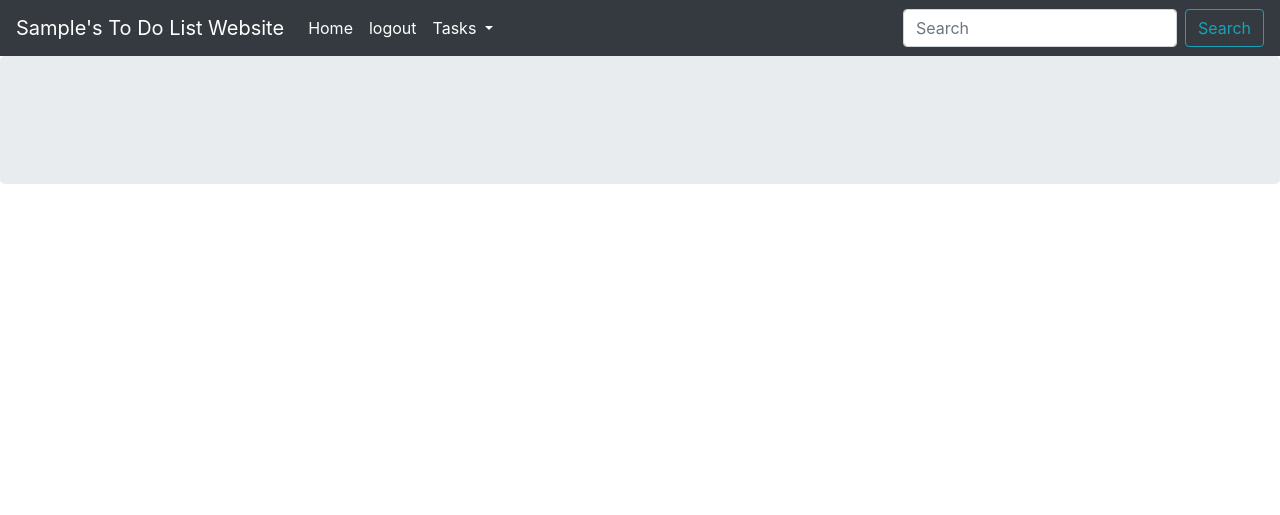
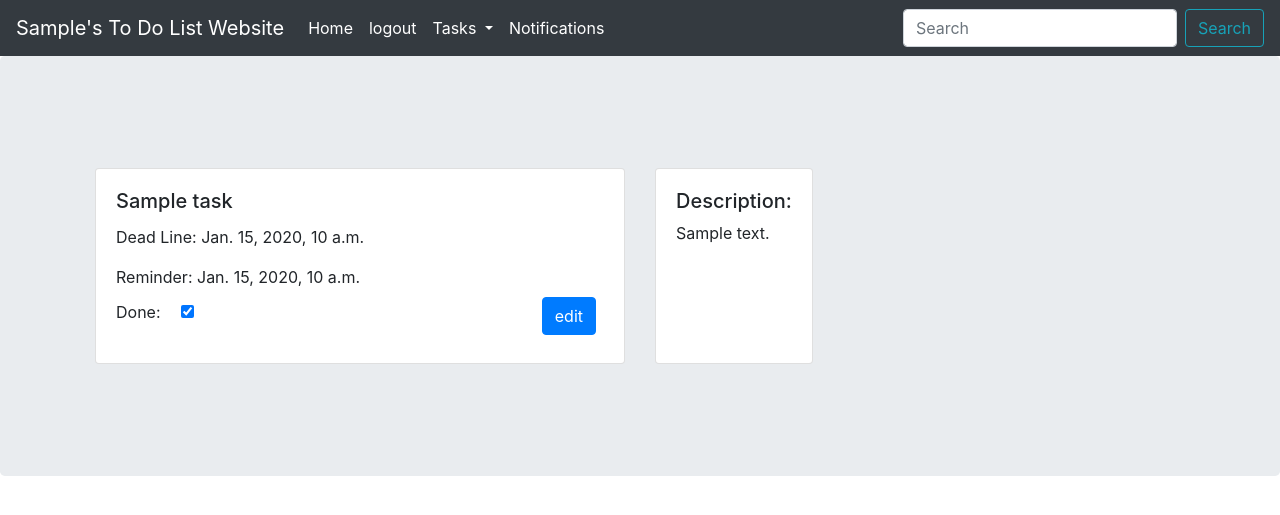
Before and after one commit to arian-rad/To-Do-App, a Django app: page /completed-tasks/ in a window 1280 px wide. Shown: the top 515 px of the page. Run offline with Django 3.2, Linux system fonts and the light colour scheme; a user stored in the database is signed in; tables that the repository leaves empty hold one stand-in row (values such as "Sample post"); some libraries are stand-ins or nearby versions.

Commit message:
solved the postgresql problem and added notification V1

```diff
--- a/mysite/templates/mysite/show_archive.html
+++ b/mysite/templates/mysite/show_archive.html
@@ -1,7 +1,7 @@
 {% extends 'base.html' %}
 {% block content %}
     {% for task in object_list %}
-        {% if task.status == 'true' %}
+        {% if task.status %}
             <div class="row m-5">
   <div class="col-sm-6">
     <div class="card">
@@ -10,7 +10,7 @@
           <p class="card-text">Dead Line: {{task.deadline_date}}</p>
           <time class="card-text">Reminder: {{task.reminder}}</time>
           <br>
-          {% if task.status == 'true' %}
+          {% if task.status  %}
             <span>Done: <input class="m-3" type="checkbox" name="status" checked></span>
           {% else %}
             <span>Done: <input class="m-3" type="checkbox" name="status"></span>
--- a/mysite/templates/mysite/show_tasks.html
+++ b/mysite/templates/mysite/show_tasks.html
@@ -1,7 +1,7 @@
 {% extends 'base.html' %}
 {% block content %}
     {% for task in object_list %}
-        {% if task.status == 'false' %} {% comment %}Showing only Undone tasks because they are more necessary {% endcomment %}
+        {% if not task.status  %} {% comment %}Showing only Undone tasks because they are more necessary {% endcomment %}
         <div class="row m-5">
   <div class="col-sm-6">
     <div class="card">
@@ -10,7 +10,8 @@
           <p class="card-text">Dead Line: {{task.deadline_date}}</p>
           <time class="card-text">Reminder: {{task.reminder}}</time>
           <br>
-          {% if task.status == 'true' %}
+          {% comment %}{% if task.status == 'true' %}{% endcomment %}
+          {% if task.status %}
 <!--            <span>Done: <input class="m-3" type="checkbox" name="status" checked></span>-->
             <span> status: <button class="btn btn-primary btn-sm mt-2">Done</button> </span>
           {% else %}
--- a/mysite/urls.py
+++ b/mysite/urls.py
@@ -5,6 +5,7 @@
 
 urlpatterns = [
     path('', views.HomeTemplateView.as_view(), name='home'),
+    path('showing-all-notifications/', views.NotificationListView.as_view(), name='show-notification'),
     path('add-task/', views.TaskCreateView.as_view(), name='add-task'),
     path('showing-all-tasks/', views.TaskListView.as_view(), name='show-all-tasks'),
     path('edit-task/<str:slug>/<int:pk>/', views.TaskUpdateView.as_view(), name='edit-task'),
--- a/mysite/views.py
+++ b/mysite/views.py
@@ -95,19 +95,16 @@
 
     def get_context_data(self, **kwargs):
         context = super(TaskListView, self).get_context_data()
-        print(Task.objects.filter(status=False).query)
-        # undone_tasks = Task.objects.filter(status=False)
-        # print(undone_tasks)
-        # for task in undone_tasks:
-        #     # if datetime.now() == task.reminder:
-        #     # print(datetime.now())
-        #     #     ReminderNotification.objects.create(
-        #     #         owner=task.user,
-        #     #         message=f'Reminding {task.title} deadline:{task.deadline_date}',
-        #     #         task=task
-        #     #     )
-        #     print(datetime.now())
-        # print(Task.objects.filter(status=True).query)
+        undone_tasks = Task.objects.filter(status=False)
+
+        for task in undone_tasks:
+            if task.reminder <= datetime.now() < task.deadline_date:
+                ReminderNotification.objects.create(
+                    owner=task.user,
+                    message=f'Reminding "{task.title}" deadline:{task.deadline_date}',
+                    task=task
+                )
+
         return context
 
 
@@ -118,3 +115,11 @@
     """
     model = Task
     template_name = 'mysite/show_archive.html'
+
+
+class NotificationListView(ListView):
+    """
+    Shows noitifications for reminders
+    """
+    model = ReminderNotification
+    template_name = 'mysite/show_notification.html'
--- a/templates/inc/navbar.html
+++ b/templates/inc/navbar.html
@@ -4,7 +4,7 @@
   {% if request.user.is_authenticated %}
   <span class="navbar-brand" >{{request.user.username.title}}'s To Do List Website</span>
   {% else%}
-    <span class="navbar-brand" > To Do List Website</span>}
+    <span class="navbar-brand" > To Do List Website</span>
   {% endif %}
 
 
@@ -23,8 +23,8 @@
           </li>
       {% else %}
             <li class="nav-item active">
-            <a class="nav-link" href="{% url 'members:logout' %}">logout</a>
-          </li>
+              <a class="nav-link" href="{% url 'members:logout' %}">logout</a>
+            </li>
             <li class="nav-item dropdown">
               <a class="nav-link dropdown-toggle active" href="#" id="navbarDropdown" role="button" data-toggle="dropdown" aria-haspopup="true" aria-expanded="false">
                 Tasks
@@ -38,6 +38,10 @@
               </div>
             </li>
 
+            <li class="nav-item active">
+              <a class="nav-link" href="{% url 'mysite:show-notification' %}">Notifications</a>
+            </li>
+
       {% endif %}
 
 
```
Also changed, not shown: mysite/templates/mysite/show_notification.html (added, +47 -0 lines).
